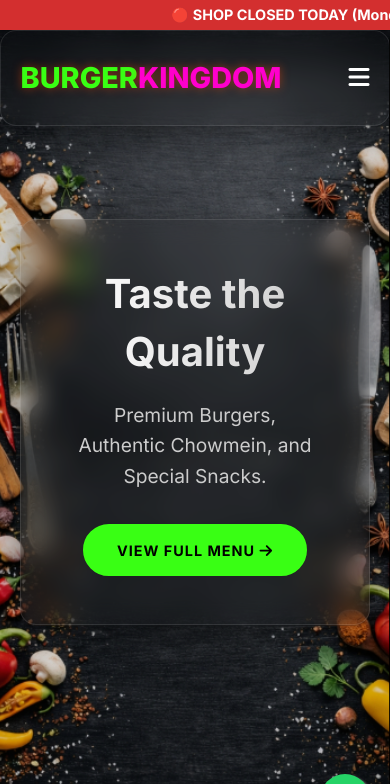
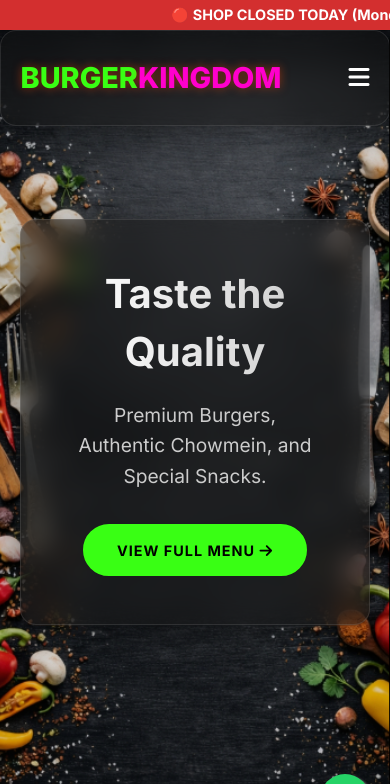
Before and after one commit to ShashankraiOO7/Fast-Food-Website, a plain HTML site: page index.html in a window 390 px wide. Shown: the top 784 px of the page. Drawn offline with Linux system fonts and the light colour scheme.

Commit message:
Mobile background Issue

```diff
--- a/index.html
+++ b/index.html
@@ -17,7 +17,7 @@
     <meta property="og:url" content="https://burgerkingdom.netlify.app">
     <meta property="og:type" content="website">
 
-    <link rel="stylesheet" href="style.css?v=12">
+    <link rel="stylesheet" href="style.css?v=13">
     <!-- Google Fonts: Inter -->
     <link rel="preconnect" href="https://fonts.googleapis.com">
     <link rel="preconnect" href="https://fonts.gstatic.com" crossorigin>
--- a/style.css
+++ b/style.css
@@ -5,8 +5,8 @@
     /* Cyberpunk Pink (Complementary) */
     --dark: #121212;
     --light: #f4f4f4;
-    --glass-bg: rgba(20, 20, 20, 0.15);
-    /* 15% Opacity as requested */
+    --glass-bg: rgba(20, 20, 20, 0.5);
+    /* 50% Opacity for consistent readability */
     --glass-border: rgba(255, 255, 255, 0.1);
     --text-main: #ffffff;
     --text-muted: #cccccc;
```
Also changed, not shown: cart.html (+1 -1 lines), customize.html (+1 -1 lines), menu.html (+1 -1 lines).
